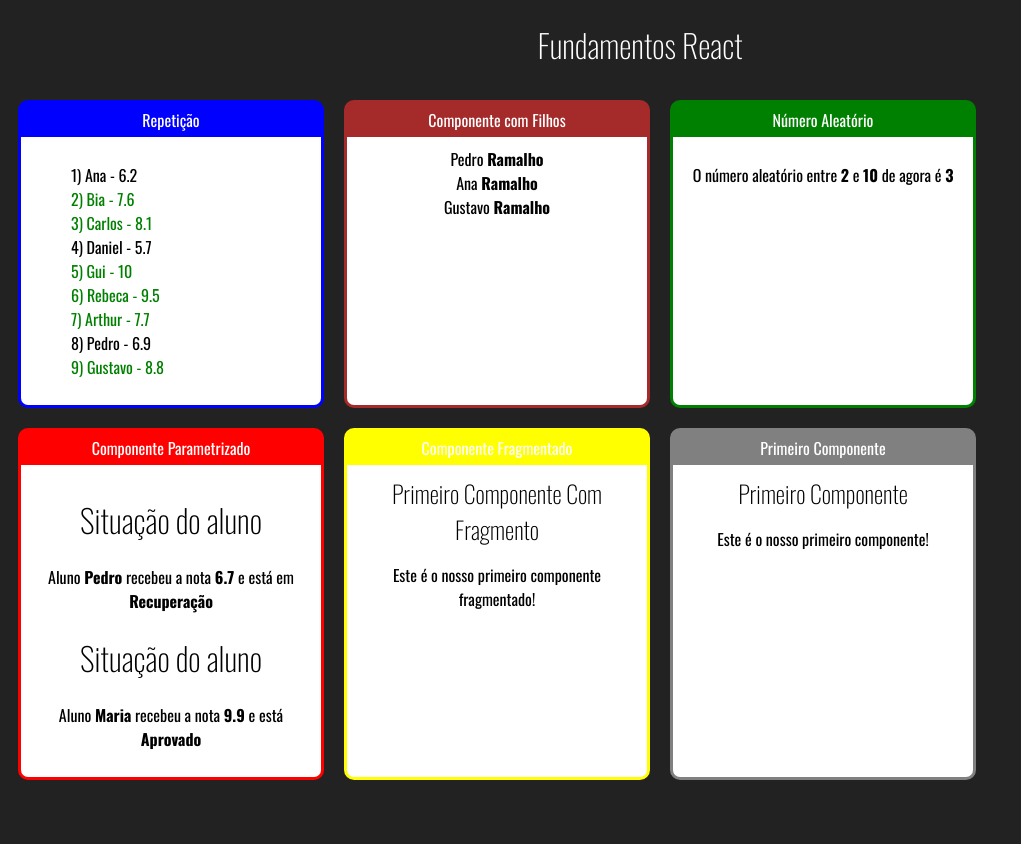
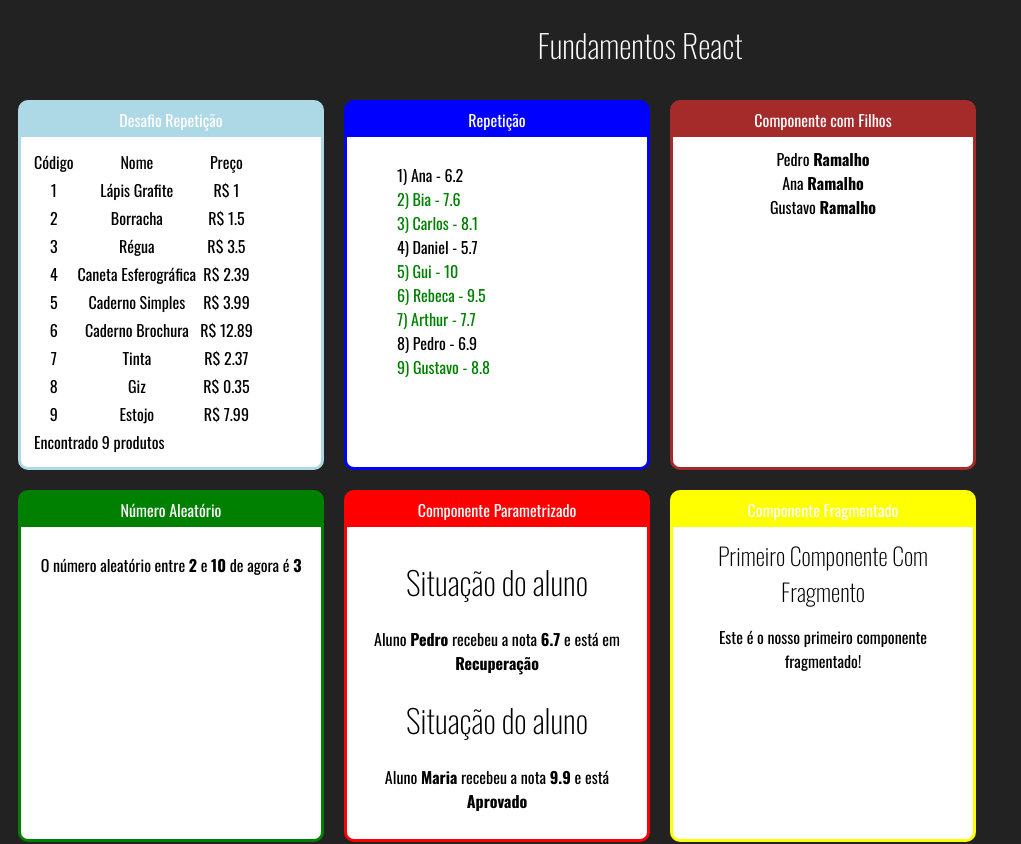
Before and after one commit to ricardojrm/react-redux.udemy, a React (Create React App) app in the folder fundamentos-react/: page / in a window 1280 px wide. Shown: the top 844 px of the page, without its empty margins (0-1021 px from the left). Before the commit the page ends 800 px from the top, so only its background shows below. Built offline with nearby package versions, Linux system fonts and the light colour scheme.

Commit message:
Aula 28: Desafio Repetição

```diff
--- a/fundamentos-react/src/App.jsx
+++ b/fundamentos-react/src/App.jsx
@@ -8,6 +8,7 @@ import UICard from './components/ui/UICard';
 import Familia from './components/basics/Familia'
 import MembroFamilia from './components/basics/FamiliaMembro';
 import ListaAlunos from './components/repeticao/ListaAlunos';
+import Produtos from './components/repeticao/TabelaProduto';
 
 export default function App( props )
 {
@@ -15,6 +16,9 @@ export default function App( props )
         <div id="app">
             <h1>Fundamentos React</h1>
             <div id="cards">
+            <UICard titulo="Desafio Repetição" color="lightblue">
+                    <Produtos />
+                </UICard>
                 <UICard titulo="Repetição" color="blue">
                     <ListaAlunos />
                 </UICard>
--- /dev/null
+++ b/fundamentos-react/src/components/repeticao/TabelaProduto.jsx
@@ -0,0 +1,34 @@
+import React from 'react';
+import produtos from '../../data/produtos';
+
+export default function TabelaProduto()
+{
+    const format = function( {id, nome, preco}, idx )
+    {
+        return (
+            <tr key={idx} id={"produto-"+idx}>
+                <td>{id}</td>
+                <td>{nome}</td>
+                <td>R$ {preco}</td>
+            </tr>
+        );
+    };
+
+    return (
+        <table className="produtos">
+            <thead>
+                <tr>
+                    <td>Código</td>
+                    <td>Nome</td>
+                    <td>Preço</td>
+                </tr>
+            </thead>
+            {produtos.map( format )}
+            <tfoot>
+                <tr>
+                    <td colspan={3} style={{textAlign:"left"}}>Encontrado {produtos.length} produtos</td>
+                </tr>
+            </tfoot>
+        </table>
+    );
+}
--- /dev/null
+++ b/fundamentos-react/src/data/produtos.js
@@ -0,0 +1,11 @@
+export default [
+    { id: 1, nome: "Lápis Grafite", preco: 1 },
+    { id: 2, nome: "Borracha", preco: 1.5 },
+    { id: 3, nome: "Régua", preco: 3.5 },
+    { id: 4, nome: "Caneta Esferográfica", preco: 2.39 },
+    { id: 5, nome: "Caderno Simples", preco: 3.99 },
+    { id: 6, nome: "Caderno Brochura", preco: 12.89 },
+    { id: 7, nome: "Tinta", preco: 2.37 },
+    { id: 8, nome: "Giz", preco: .35 },
+    { id: 9, nome: "Estojo", preco: 7.99 },
+];
```
